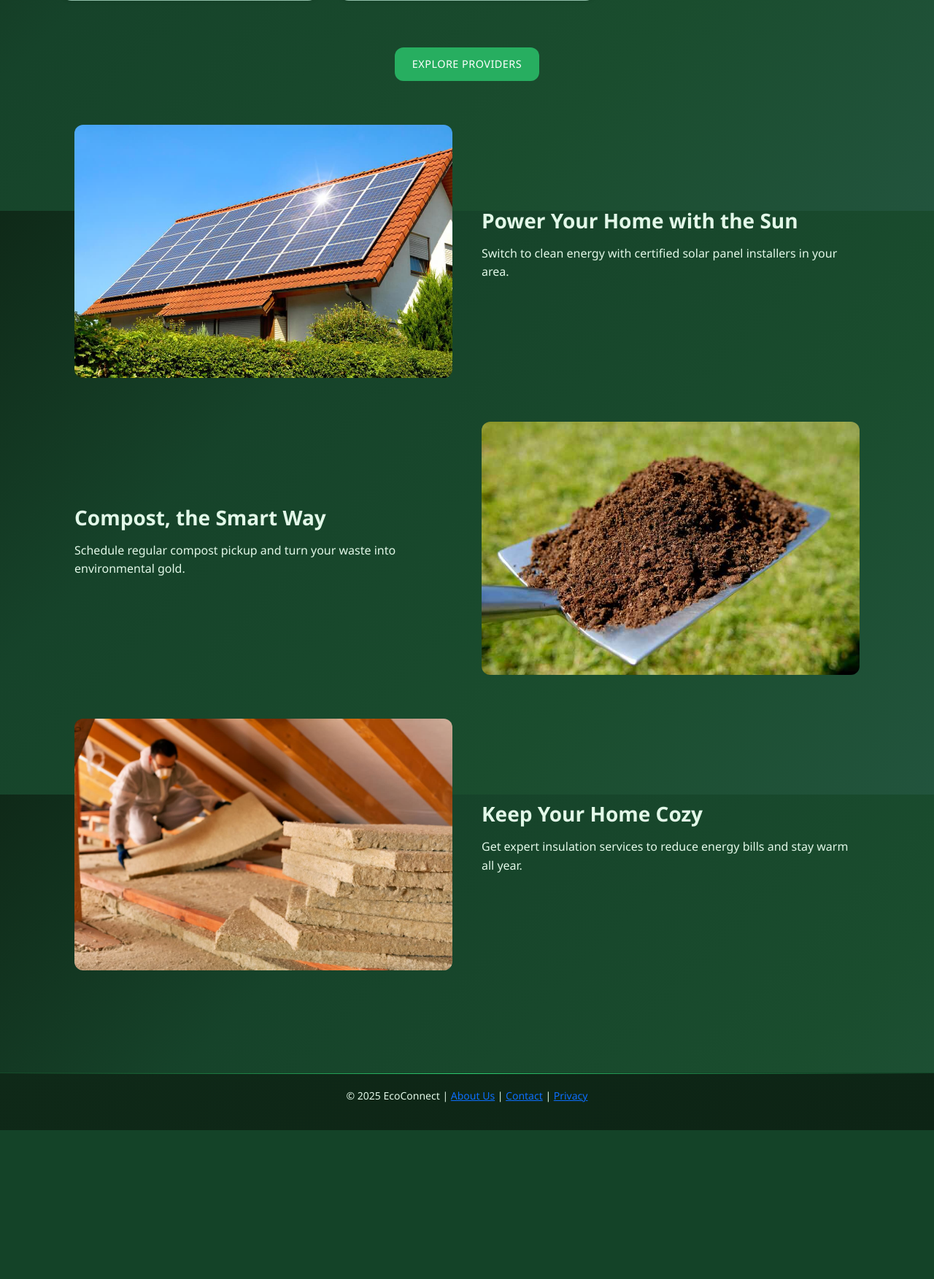
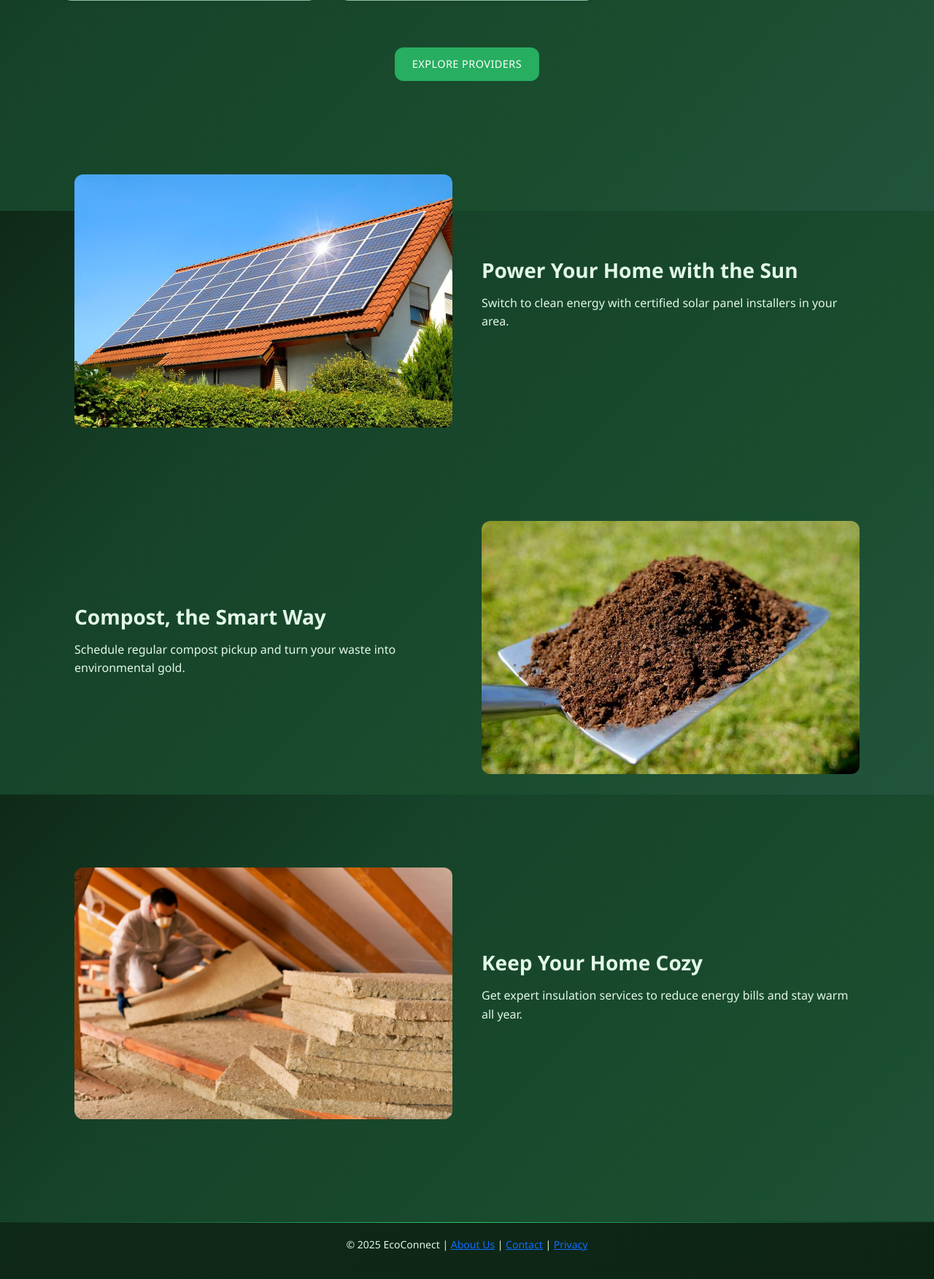
Before and after one commit to akashcodes27/ecoconnect, a Django app: page / in a window 1280 px wide. Shown: the part 511-2264 px from the top of the page at 73% size. Before the commit the page ends 2060 px from the top, so only its background shows below. Run offline with Django 4.2, Linux system fonts and the light colour scheme.

```diff
--- a/services/static/services/style.css
+++ b/services/static/services/style.css
@@ -481,6 +481,7 @@ p, .lead {
     max-width: 1200px;
     margin: 60px auto;
     padding: 0 20px;
+    margin-top: 8rem;
 }
 
 .imgtext-row {
@@ -488,6 +489,7 @@ p, .lead {
     justify-content: space-between;
     align-items: center;
     margin-bottom: 60px;
+    margin-top: 8rem;
     gap: 40px;
 }
 
```
Also changed, not shown: db.sqlite3.
